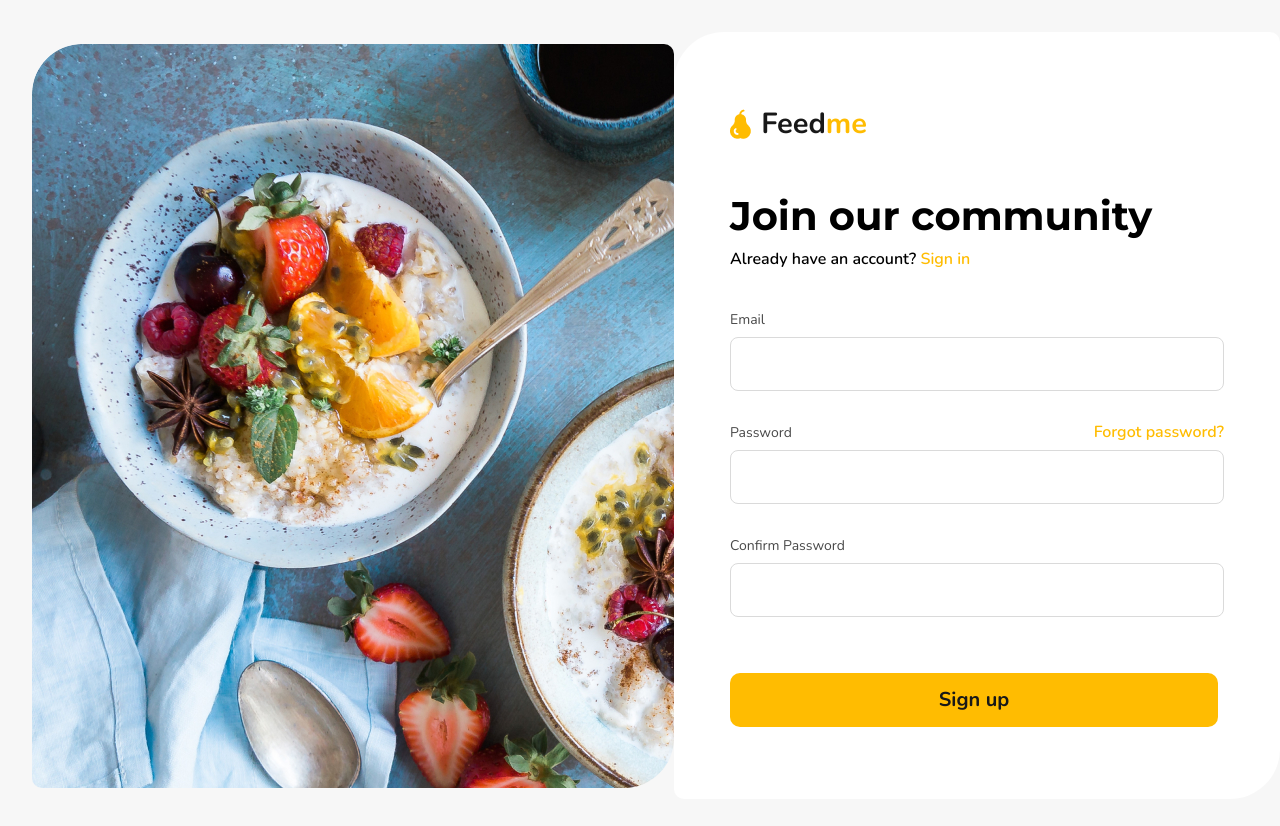
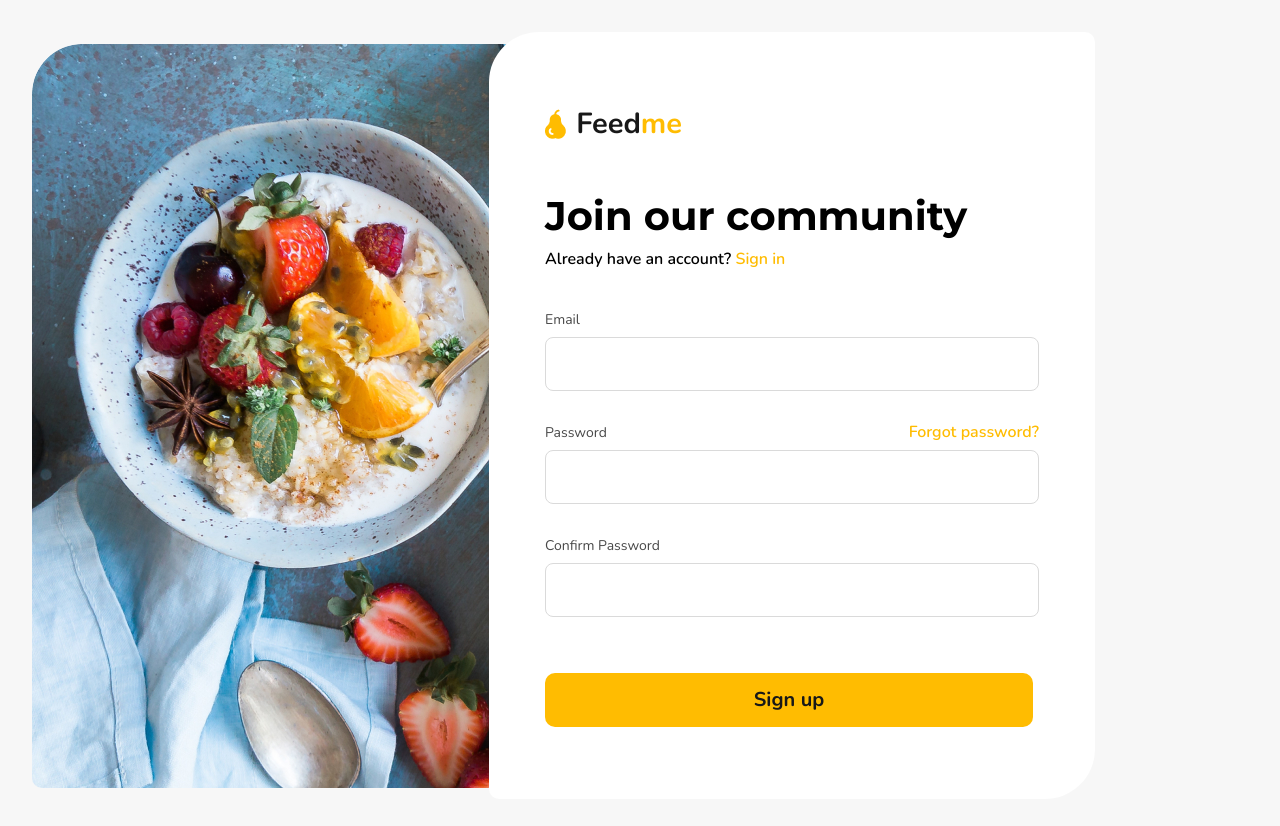
Before and after one commit to feelfaque/itechart-internship, a React (Create React App) app in the folder cookbook/: page /signup in a window 1280 px wide. Shown: the top 826 px of the page. Built offline with nearby package versions, Linux system fonts and the light colour scheme.

Commit message:
[feedme] added transform: translate rule for styling FormContainer component on defferent pages

```diff
--- a/cookbook/src/components/forms/form-container/FormContainer.css
+++ b/cookbook/src/components/forms/form-container/FormContainer.css
@@ -66,6 +66,14 @@
     color: #DC143C;
 }
 
+.form--translate-right {
+    transform: translate(185px);
+}
+
+.form--translate-left {
+    transform: translate(-185px);
+}
+
 .form-submit-button {
     width: 488px;
     height: 54px;
--- a/cookbook/src/components/forms/form-container/FormContainer.js
+++ b/cookbook/src/components/forms/form-container/FormContainer.js
@@ -4,9 +4,9 @@ import LogoBig from "../../logo/LogoBig";
 import { Link } from "react-router-dom";
 
 
-function FormContainer({title, subtitle, subtitleLink, subtitleLinkText, children}) {
+function FormContainer({className, title, subtitle, subtitleLink, subtitleLinkText, children}) {
     return (
-        <div className="form-container form--font">
+        <div className={className}>
             <LogoBig/>
             <h2 className="form-title">{title}</h2>
             <h3 className="form-subtitle"> {subtitle} <Link to={subtitleLink} className="form-link--yellow">{subtitleLinkText}</Link></h3>
--- a/cookbook/src/components/pages/sign-in/SignIn.js
+++ b/cookbook/src/components/pages/sign-in/SignIn.js
@@ -7,7 +7,7 @@ import SignInForm from "../../forms/sign-in-form/SignInForm";
 function SignIn() {
     return (
         <div className="signin-page">
-            <FormContainer title={SignInPageData.title} subtitle={SignInPageData.subtitle}
+            <FormContainer className={SignInPageData.className} title={SignInPageData.title} subtitle={SignInPageData.subtitle}
                            subtitleLink={SignInPageData.subtitleLink} subtitleLinkText={SignInPageData.subtitleLinkText} children={<SignInForm/>}/>
             <div className="signin--background"/>
         </div>
--- a/cookbook/src/components/pages/sign-in/config.js
+++ b/cookbook/src/components/pages/sign-in/config.js
@@ -1,4 +1,5 @@
 export const SignInPageData = {
+    className: "form-container form--font form--translate-right",
     title: "Welcome back",
     subtitle: "New here?",
     subtitleLink: "/signup",
--- a/cookbook/src/components/pages/sign-up/SignUp.js
+++ b/cookbook/src/components/pages/sign-up/SignUp.js
@@ -7,7 +7,7 @@ function SignUp() {
     return (
         <div className="signup-page">
             <div className="signup--background"/>
-            <FormContainer title={SignUpFormData.title} subtitle={SignUpFormData.subtitle}
+            <FormContainer className={SignUpFormData.className} title={SignUpFormData.title} subtitle={SignUpFormData.subtitle}
                            subtitleLink={SignUpFormData.subtitleLink} subtitleLinkText={SignUpFormData.subtitleLinkText} children={<SignUpForm/>}/>
         </div>
     );
--- a/cookbook/src/components/pages/sign-up/config.js
+++ b/cookbook/src/components/pages/sign-up/config.js
@@ -1,4 +1,5 @@
 export const SignUpFormData = {
+    className: "form-container form--font form--translate-left",
     title: "Join our community",
     subtitle: "Already have an account?",
     subtitleLink: "/login",
```
Also changed, not shown: cookbook/src/components/forms/sign-in-form/SignInForm.js (+10 -5 lines).
